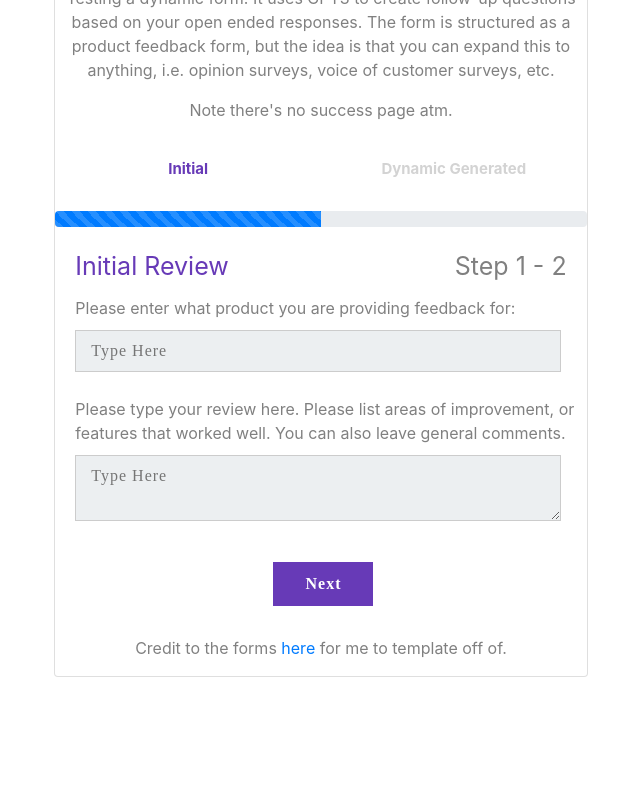
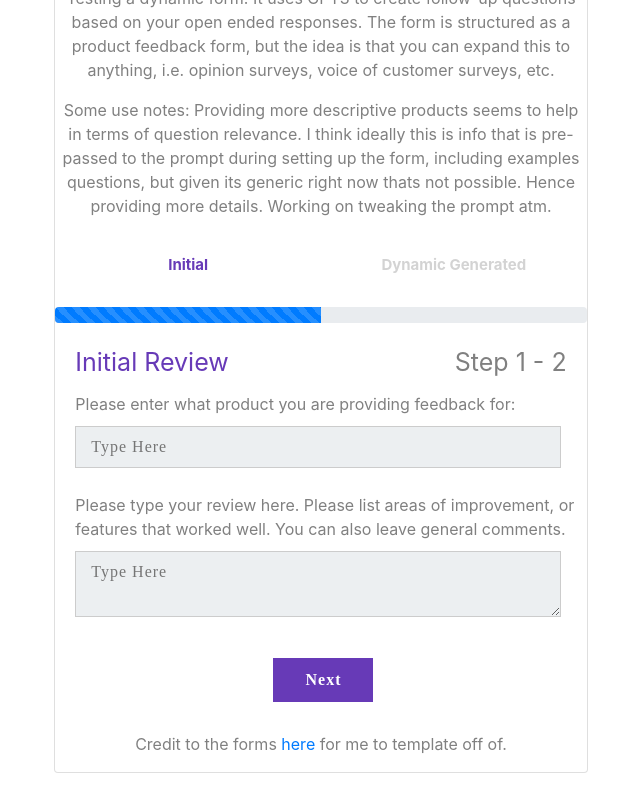
Before and after one commit to scryvener/DynFormSite, a website: page Pages/index.html in a window 1280 px wide. Shown: the part 117-914 px from the top of the page, without its empty margins (319-959 px from the left). Before the commit the page ends 818 px from the top, so only its background shows below. Drawn offline with nearby package versions, Linux system fonts and the light colour scheme.

Commit message:
Update index.html

```diff
--- a/Pages/index.html
+++ b/Pages/index.html
@@ -20,7 +20,8 @@
                     expand this to anything, i.e. opinion surveys, voice of customer surveys, etc.
                   </p>
 
-                  <p>Note there's no success page atm.</p>
+                  <p>Some use notes: Providing more descriptive products seems to help in terms of question relevance. I think ideally this is info that is pre-passed to the prompt during setting up the form, including examples questions,
+                    but given its generic right now thats not possible. Hence providing more details. Working on tweaking the prompt atm.</p>
 
                   <form
                   id="msform"
```
